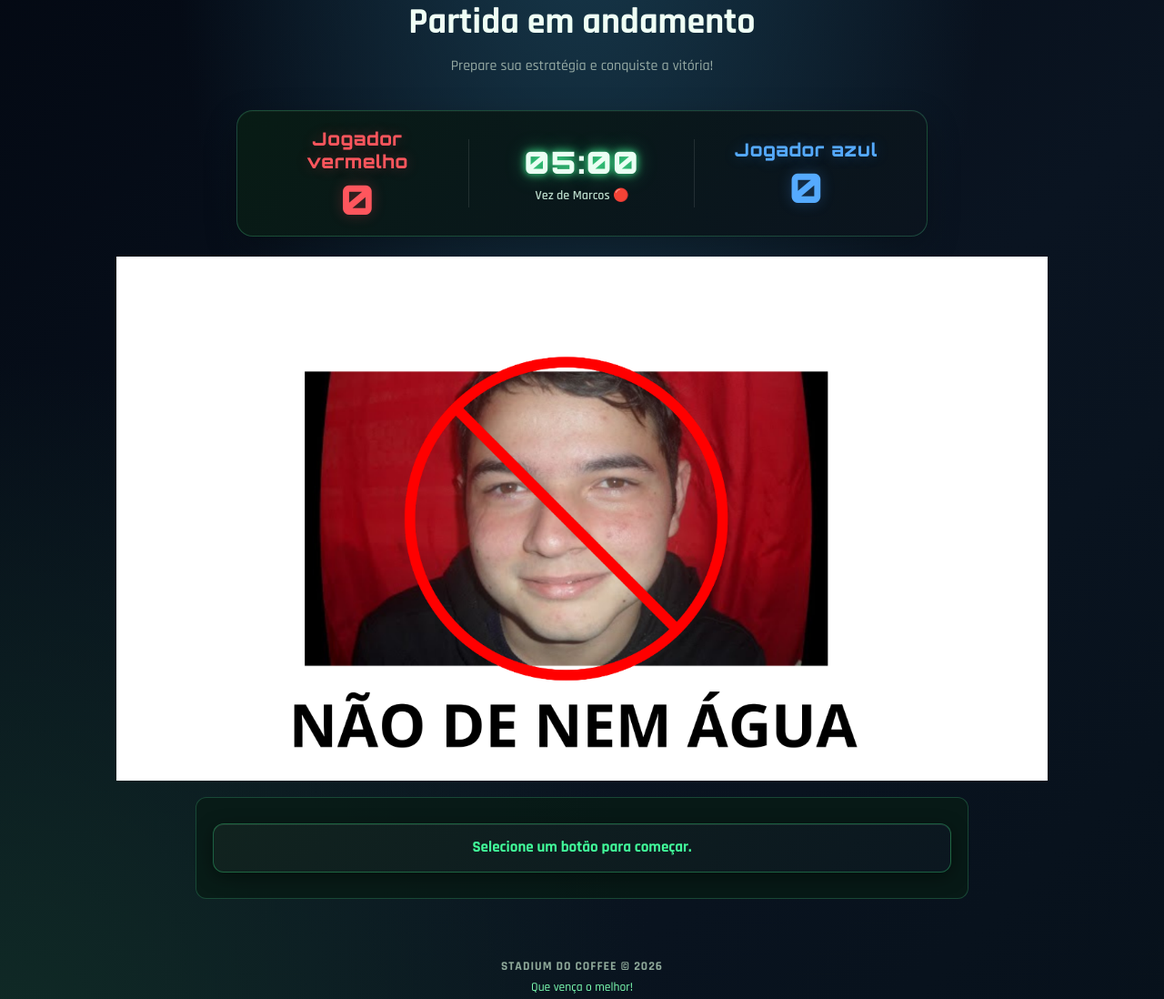
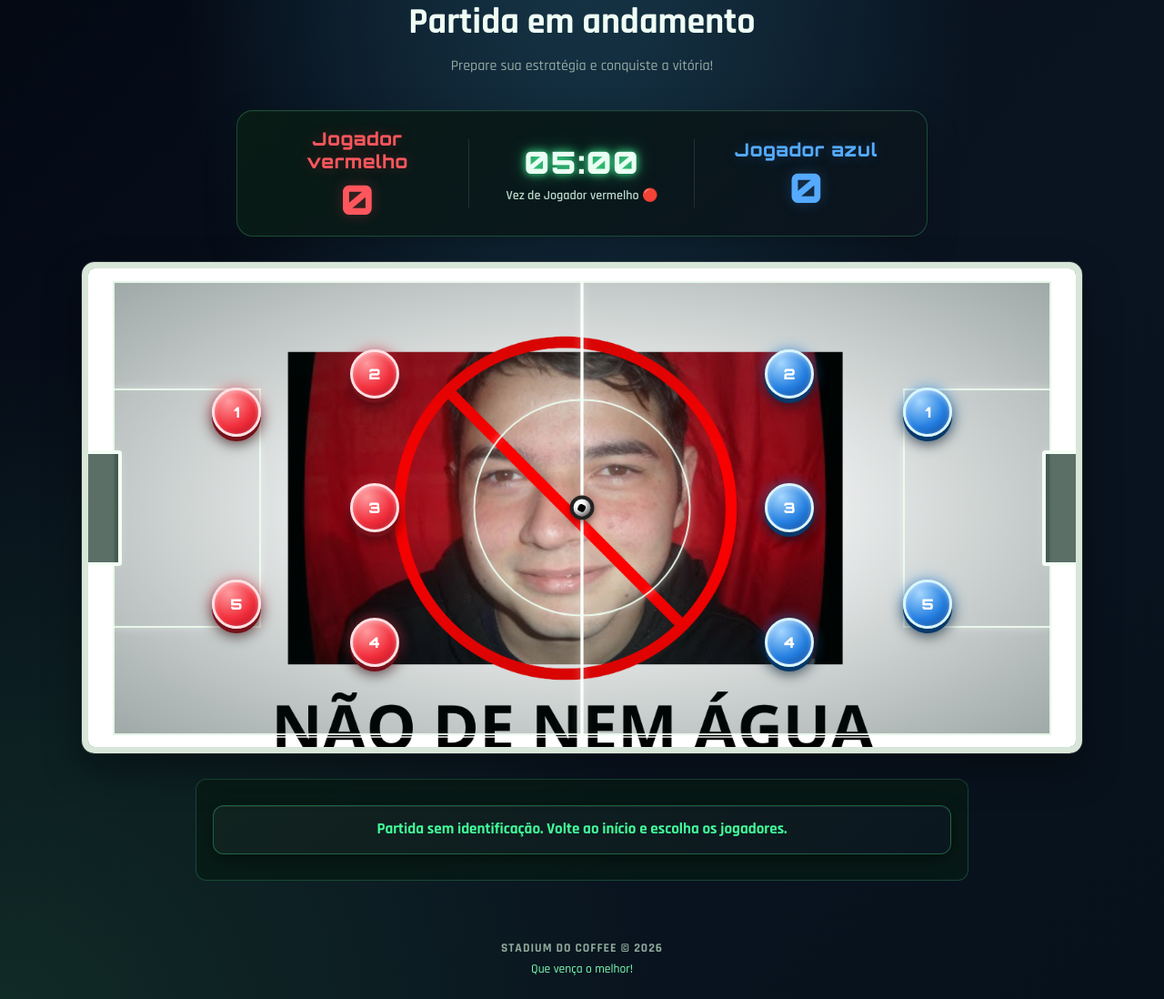
Before and after one commit to Arthur-wz/trabalho-marcos, a Flask app: page /jogo in a window 1280 px wide. Shown: the part 191-1289 px from the top of the page at 91% size. Run offline with Flask 3, Linux system fonts and the light colour scheme.

Commit message:
Restore playable field and keep custom image behind game pieces

```diff
--- a/templates/jogo.html
+++ b/templates/jogo.html
@@ -62,11 +62,64 @@
 
         </section>
 
-        <!-- IMAGEM DO CAMPO/ARTE ENVIADA -->
-        <section class="campo-imagem" aria-label="Imagem personalizada da partida">
+        <!-- CAMPO HORIZONTAL -->
+        <section class="campo campo-horizontal"
+                 aria-label="Campo horizontal de futebol de botão">
+            <!-- Imagem do usuário como fundo; peças e bola continuam interativas -->
             <img src="{{ url_for('static', filename='nao_de_nem_agua.png') }}"
-                 alt="Imagem Não de Nem Água"
-                 style="display:block; width:100%; max-width:1024px; height:auto; margin:0 auto;">
+                 alt="" aria-hidden="true"
+                 style="position:absolute; inset:0; width:100%; height:100%; object-fit:cover; pointer-events:none; z-index:0;">
+
+
+            <!-- GOL DA ESQUERDA -->
+            <div class="gol gol-topo gol-esquerda"></div>
+
+            <!-- GOL DA DIREITA -->
+            <div class="gol gol-baixo gol-direita"></div>
+
+            <!-- MARCAÇÕES DO CAMPO -->
+            <div class="linha-meio"></div>
+            <div class="circulo-central"></div>
+
+            <!-- ÁREAS -->
+            <div class="area area-topo area-esquerda"></div>
+            <div class="area area-baixo area-direita"></div>
+
+            <!-- JOGADORES VERMELHOS -->
+            <button type="button" class="botao vermelho p1"
+                    aria-label="Jogador vermelho número 1">1</button>
+
+            <button type="button" class="botao vermelho p2"
+                    aria-label="Jogador vermelho número 2">2</button>
+
+            <button type="button" class="botao vermelho p3"
+                    aria-label="Jogador vermelho número 3">3</button>
+
+            <button type="button" class="botao vermelho p4"
+                    aria-label="Jogador vermelho número 4">4</button>
+
+            <button type="button" class="botao vermelho p5"
+                    aria-label="Jogador vermelho número 5">5</button>
+
+            <!-- BOLA -->
+            <div class="bola" role="img" aria-label="Bola do jogo"></div>
+
+            <!-- JOGADORES AZUIS -->
+            <button type="button" class="botao azul p6"
+                    aria-label="Jogador azul número 1">1</button>
+
+            <button type="button" class="botao azul p7"
+                    aria-label="Jogador azul número 2">2</button>
+
+            <button type="button" class="botao azul p8"
+                    aria-label="Jogador azul número 3">3</button>
+
+            <button type="button" class="botao azul p9"
+                    aria-label="Jogador azul número 4">4</button>
+
+            <button type="button" class="botao azul p10"
+                    aria-label="Jogador azul número 5">5</button>
+
         </section>
 
         <!-- MENSAGENS -->
```
